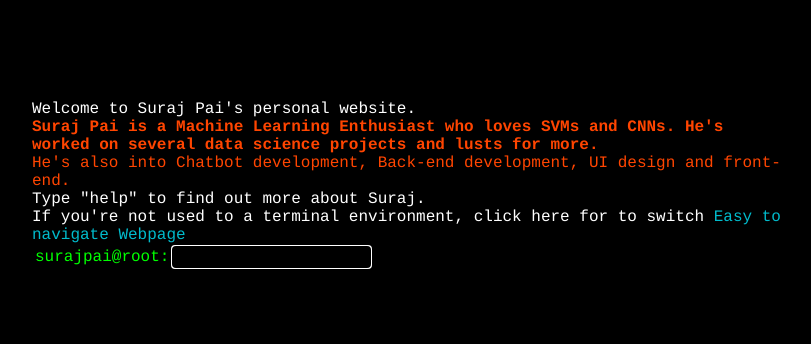
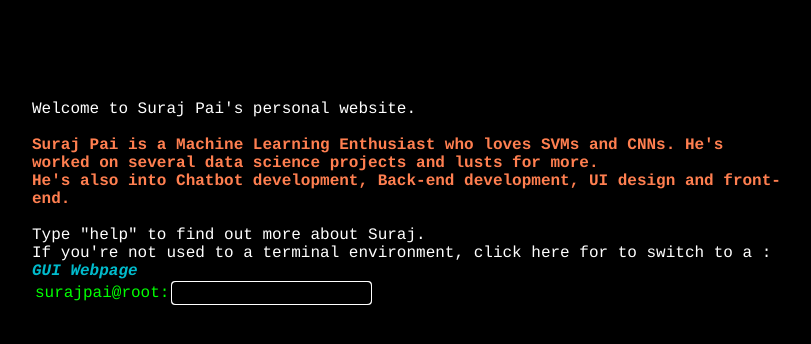
Before and after one commit to surajpaib/Personal-Website, a Django app: page / in a window 1280 px wide. Shown: the top 344 px of the page, without its empty margins (233-1044 px from the left). Run offline with Django 3.2, Linux system fonts and the light colour scheme; some libraries are stand-ins or nearby versions.

Commit message:
edited desc

```diff
--- a/templates/terminal.html
+++ b/templates/terminal.html
@@ -10,7 +10,7 @@
 
 
 
-<div id="console">Welcome to Suraj Pai's personal website. <br> <span id="orange-color"> <strong>Suraj Pai is a Machine Learning Enthusiast who loves SVMs and CNNs. He's worked on several data science projects and lusts for more. </strong><br> He's also into Chatbot development, Back-end development, UI design and front-end.</span><br> Type "help" to find out more about Suraj.<br> If you're not used to a terminal environment, click here for to switch <a href="http://surajpairesume.weebly.com/">Easy to navigate Webpage</a>
+<div id="console">Welcome to Suraj Pai's personal website. <br><br> <span id="orange-color"> <strong>Suraj Pai is a Machine Learning Enthusiast who loves SVMs and CNNs. He's worked on several data science projects and lusts for more. <br> He's also into Chatbot development, Back-end development, UI design and front-end.</strong></span><br> <br>Type "help" to find out more about Suraj.<br> If you're not used to a terminal environment, click here for to switch to a : <strong><em> <a href="http://surajpairesume.weebly.com/">GUI Webpage</a></em></strong>
     <table class="inputtable"><tbody><tr><td><div id="a">surajpai@root:</div></td><td class="inputtd"><input id="inputfield0" name="q" type="text" class="cmdline" autocomplete="off" value=''/></td></tr></tbody></table>
 </div>
 <script type="text/javascript" src="{% static "script.js" %}"></script>
--- a/untitled/static/style.css
+++ b/untitled/static/style.css
@@ -58,5 +58,5 @@ body {
         font-family: Courier, monospace;
     }
     #orange-color{
-        color: orangered;
+        color:coral;
     }
```
